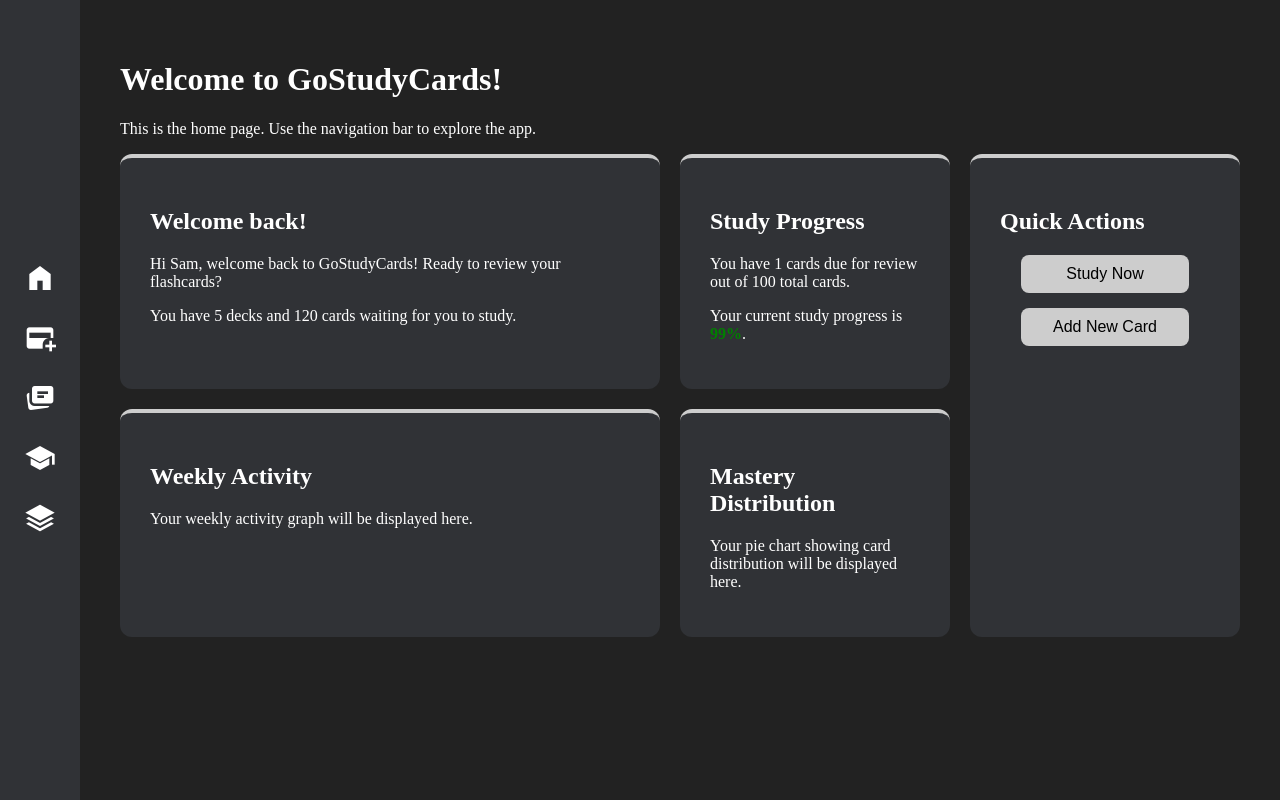
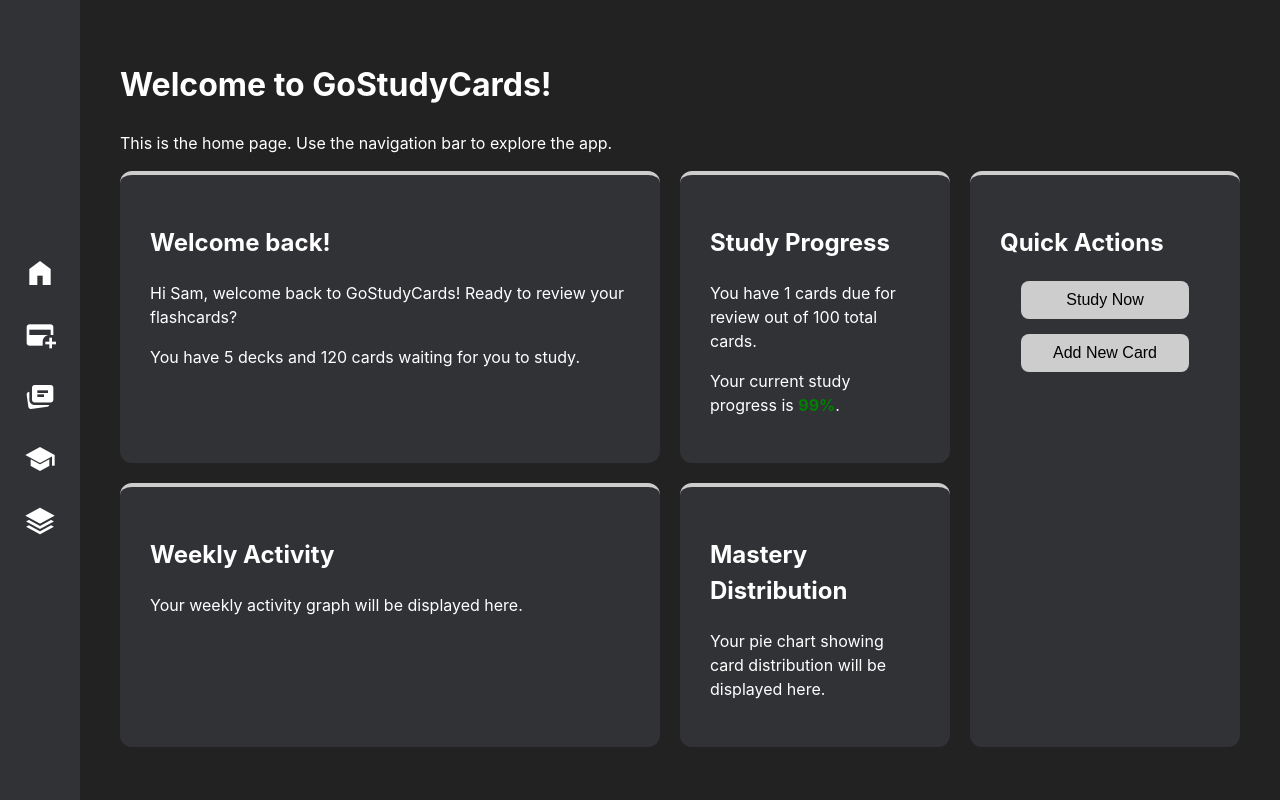
Before and after one commit to 18barbers2/gostudycards, a React (Vite) app in the folder frontend/: page / in a window 1280 px wide. Built offline with nearby package versions, Linux system fonts and the light colour scheme.

Commit message:
style: created global index.css file for global styling

```diff
--- /dev/null
+++ b/frontend/src/css/index.css
@@ -0,0 +1,10 @@
+body {
+    font-family: -apple-system, BlinkMacSystemFont, 'Segoe UI', 'Roboto', 'Oxygen',
+    'Ubuntu', 'Cantarell', 'Fira Sans', 'Droid Sans', 'Helvetica Neue',
+    sans-serif;
+    -webkit-font-smoothing: antialiased;
+    -moz-osx-font-smoothing: grayscale;
+    font-size: 16px;
+    line-height: 1.5;
+    font-weight: 400;
+}
--- a/frontend/src/main.tsx
+++ b/frontend/src/main.tsx
@@ -1,5 +1,6 @@
 import { StrictMode } from 'react';
 import { createRoot } from 'react-dom/client';
+import './css/index.css';
 import App from './App.tsx';
 import { BrowserRouter } from "react-router-dom";
 
```
